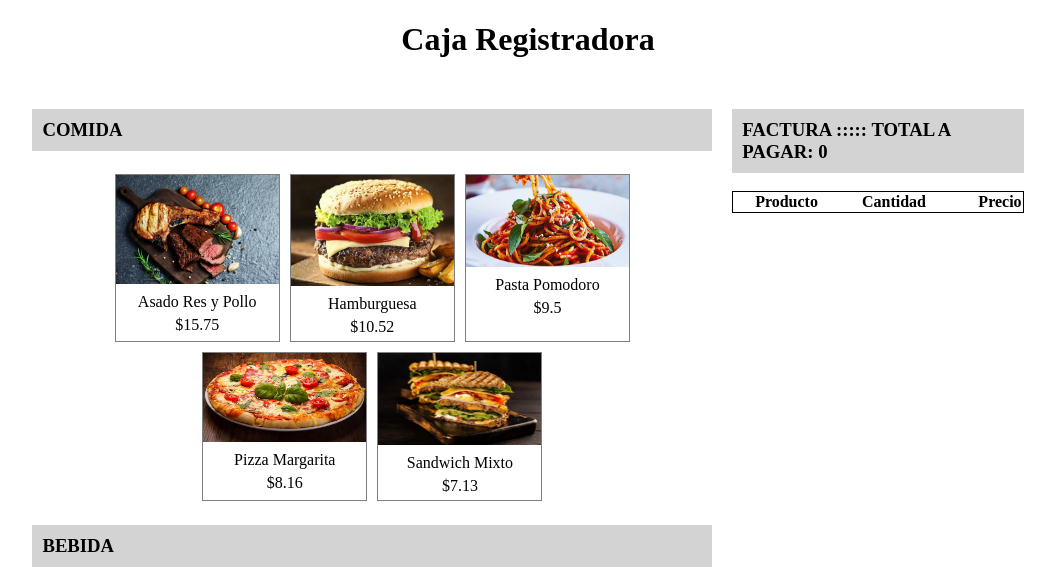
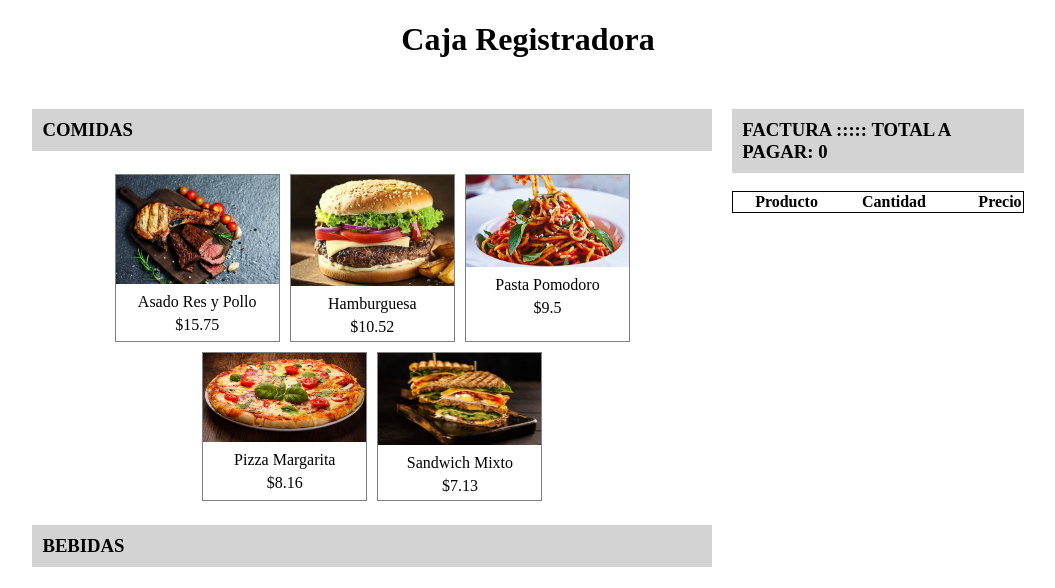
Before and after one commit to renquintanilla/CajaRegistradora, an Angular app: page / in a window 1280 px wide. Shown: the top 588 px of the page, without its empty margins (112-1167 px from the left). Built offline with nearby package versions, Linux system fonts and the light colour scheme.

Commit message:
Solo cambio a plural los títulos

```diff
--- a/package.json
+++ b/package.json
@@ -23,7 +23,7 @@
     "zone.js": "~0.11.4"
   },
   "devDependencies": {
-    "@angular-devkit/build-angular": "~13.0.2",
+    "@angular-devkit/build-angular": "^13.3.9",
     "@angular/cli": "~13.0.2",
     "@angular/compiler-cli": "~13.0.0",
     "@types/jasmine": "~3.10.0",
--- a/src/app/app.component.html
+++ b/src/app/app.component.html
@@ -1,8 +1,8 @@
 <h1>Caja Registradora</h1>
 <div class="container">
   <div class="izquierda">
-    <app-lista-productos titulo="Comida" [productos]="arrComida" (productoSeleccionado)="onProductoSeleccionado($event)"></app-lista-productos>
-    <app-lista-productos titulo="Bebida" [productos]="arrBebida" (productoSeleccionado)="onProductoSeleccionado($event)"></app-lista-productos>
+    <app-lista-productos titulo="Comidas" [productos]="arrComida" (productoSeleccionado)="onProductoSeleccionado($event)"></app-lista-productos>
+    <app-lista-productos titulo="Bebidas" [productos]="arrBebida" (productoSeleccionado)="onProductoSeleccionado($event)"></app-lista-productos>
   </div>
   <div class="derecha">
     <app-factura [arrProductos]="productosSeleccionados"></app-factura>
```
Also changed, not shown: 1 other file (tests, documents, lock files or other folders).
